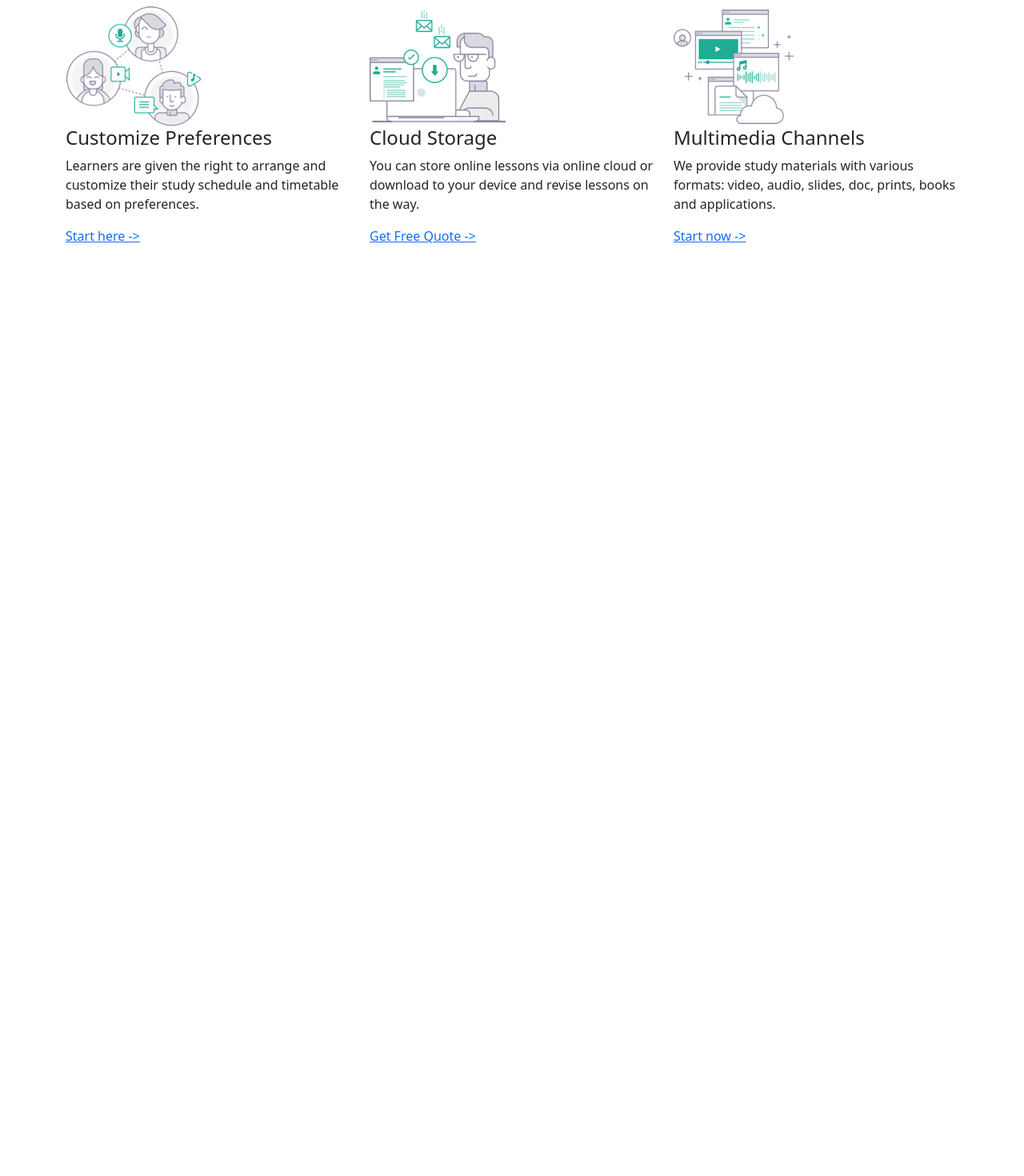
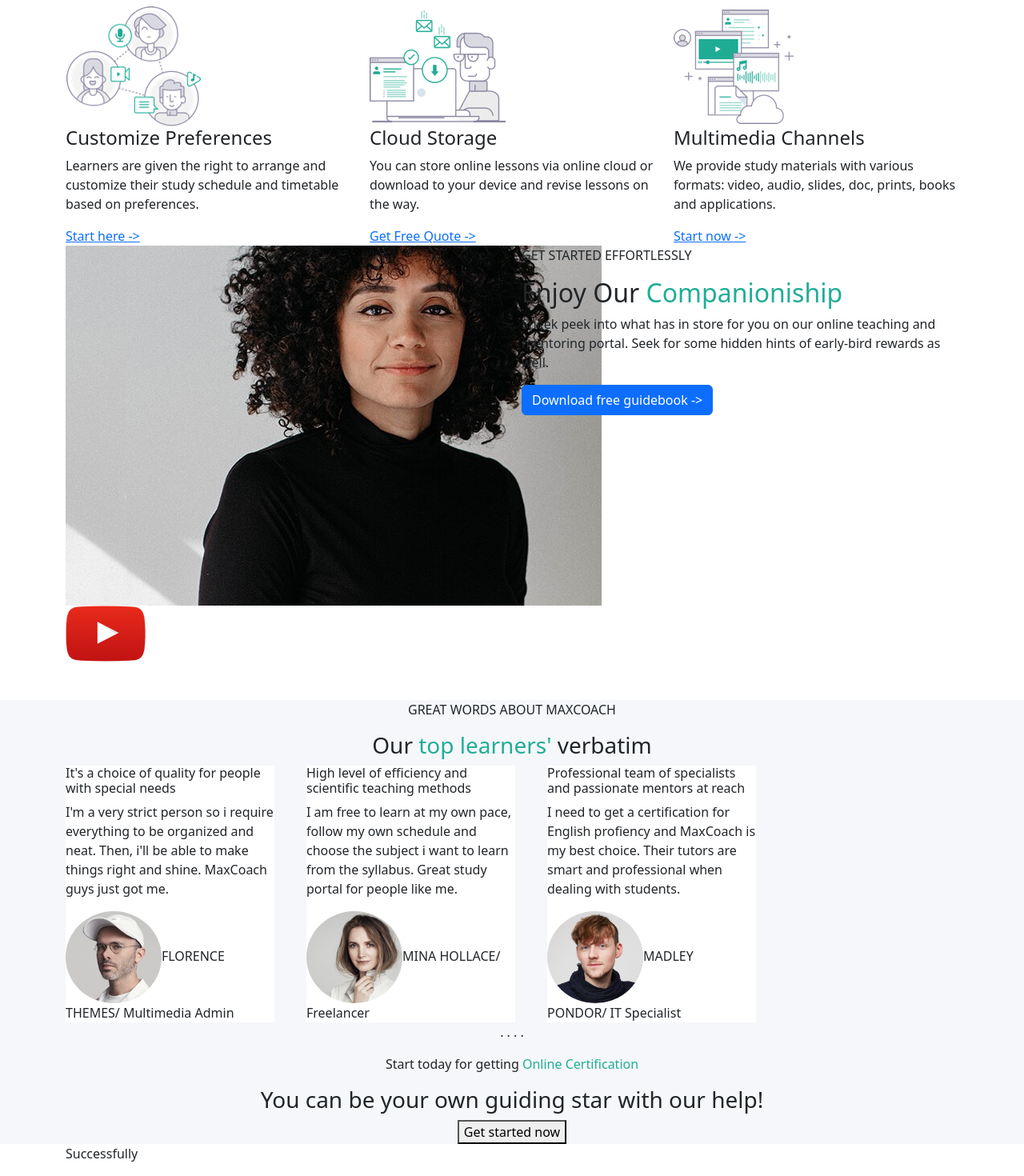
Before and after one commit to AlessioConsolo/proj-html-vuejs, a Vue app: page / in a window 1280 px wide. Shown: the part 2026-3496 px from the top of the page at 80% size. Before the commit the page ends 2381 px from the top, so only its background shows below. Built offline with nearby package versions, Linux system fonts and the light colour scheme.

Commit message:
[UPD] Added top learners section

```diff
--- a/src/components/MainApp.vue
+++ b/src/components/MainApp.vue
@@ -136,6 +136,118 @@
         </div>
       </div>
     </div>
+    <div class="row">
+      <div class="col-6">
+        <div class="tutoring-video">
+          <img src="../assets/home-2-popup-video-poster.jpg" alt="" />
+          <img src="../assets/icon-youtube-play.png" alt="" />
+        </div>
+      </div>
+      <div class="col-6">
+        <div class="companioniship">
+          <p>GET STARTED EFFORTLESSLY</p>
+          <h2>Enjoy Our <span class="green-main">Companioniship</span></h2>
+          <p>
+            Sneek peek into what has in store for you on our online teaching and
+            mentoring portal. Seek for some hidden hints of early-bird rewards
+            as well.
+          </p>
+          <a href="#" class="btn btn-primary green-main"
+            >Download free guidebook -></a
+          >
+        </div>
+      </div>
+    </div>
+  </div>
+  <div class="container-fluid main-bg">
+    <div class="container">
+      <div class="row">
+        <div class="col-12 text-center">
+          <p>GREAT WORDS ABOUT MAXCOACH</p>
+          <h3>Our <span class="green-main">top learners'</span> verbatim</h3>
+        </div>
+      </div>
+      <div class="row gap-3">
+        <div class="col-3">
+          <div class="top-learners-card main-white">
+            <h6>It's a choice of quality for people with special needs</h6>
+            <p>
+              I'm a very strict person so i require everything to be organized
+              and neat. Then, i'll be able to make things right and shine.
+              MaxCoach guys just got me.
+            </p>
+            <img
+              src="../assets/testimonial-avata-03.jpg"
+              class="rounded-circle"
+              alt=""
+            />
+            <span>FLORENCE THEMES</span>
+            <span>/ Multimedia Admin</span>
+          </div>
+        </div>
+        <div class="col-3">
+          <div class="top-learners-card main-white">
+            <h6>High level of efficiency and scientific teaching methods</h6>
+            <p>
+              I am free to learn at my own pace, follow my own schedule and
+              choose the subject i want to learn from the syllabus. Great study
+              portal for people like me.
+            </p>
+            <img
+              src="../assets/testimonial-avata-02.jpg"
+              class="rounded-circle"
+              alt=""
+            />
+            <span>MINA HOLLACE</span>
+            <span>/ Freelancer</span>
+          </div>
+        </div>
+        <div class="col-3">
+          <div class="top-learners-card main-white">
+            <h6>
+              Professional team of specialists and passionate mentors at reach
+            </h6>
+            <p>
+              I need to get a certification for English profiency and MaxCoach
+              is my best choice. Their tutors are smart and professional when
+              dealing with students.
+            </p>
+            <img
+              src="../assets/testimonial-avata-04.jpg"
+              class="rounded-circle"
+              alt=""
+            />
+            <span>MADLEY PONDOR</span>
+            <span>/ IT Specialist</span>
+          </div>
+        </div>
+      </div>
+      <div class="row">
+        <div class="col text-center">
+          <p>. . . .</p>
+        </div>
+      </div>
+      <div class="row">
+        <div class="col text-center">
+          <p>
+            Start today for getting
+            <span class="green-main">Online Certification</span>
+          </p>
+          <h3>You can be your own guiding star with our help!</h3>
+          <button href="#" class="">Get started now</button>
+        </div>
+      </div>
+    </div>
+  </div>
+  <div class="container">
+    <div class="row">
+      <div class="col-2">
+        <p>Successfully</p>
+      </div>
+      <div class="col-2"></div>
+      <div class="col-2"></div>
+      <div class="col-2"></div>
+    </div>
   </div>
 </template>
 <script>
@@ -164,6 +276,10 @@
   background-color: $bg-color-gray;
 }
 
+.main-white {
+  background-color: $main-white;
+}
+
 .green-main {
   color: $green-main;
 }
--- a/src/generals.scss
+++ b/src/generals.scss
@@ -1,2 +1,3 @@
 $bg-color-gray: #f5f7fa;
 $green-main: #20ad96;
+$main-white: #ffffff;
```
